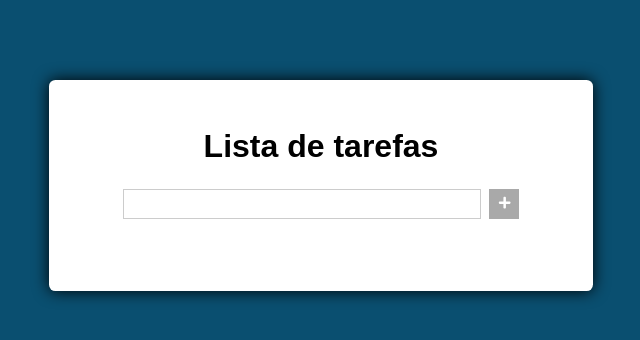
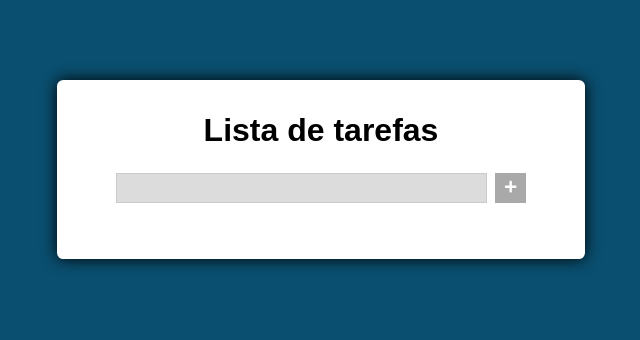
Before and after one commit to gabrielp1999/curso-javascript, a React (Create React App) app in the folder modulo-14/lista-de-tarefas/: page / in a window 1280 px wide. Shown: the top 340 px of the page, without its empty margins (319-959 px from the left). Built offline with nearby package versions, Linux system fonts and the light colour scheme.

Commit message:
Salvando no localStorage

```diff
--- a/modulo-14/lista-de-tarefas/src/components/Main.css
+++ b/modulo-14/lista-de-tarefas/src/components/Main.css
@@ -1,8 +1,9 @@
+
 .main {
   background-color:white;
-  padding: 3rem;
+  padding: 2rem 1rem;
   margin: 5rem auto;
-  max-width: 34rem;
+  max-width: 95vw;
   border-radius: 0.4rem;
   box-shadow: 0 0 1rem  rgba(0, 0, 0, 1);
 }
@@ -24,6 +25,7 @@
   min-width: 80%;
   padding: 0 1rem;
   border: 0.1rem solid #ccc;
+  background-color: gainsboro;
 }
 
 .form button[type="submit"] {
@@ -45,10 +47,16 @@
   justify-content: space-between;
   padding: 0.5rem;
   transition: all 400ms;
+  font-size: 17px;
 }
 
 .tarefas li:hover {
   background-color: darkgrey;
+}
+
+.edit, .delete {
+  height: 2rem;
+  width: 2rem;
 }
 
 .tarefas li .edit {
@@ -74,3 +82,18 @@
   cursor: pointer;
   transition: all 400ms;
 }
+
+@media screen and (min-width:550px) {
+  .main {
+    padding: 2rem;
+    margin: 5rem auto;
+    max-width: 33rem;
+    border-radius: 0.4rem;
+    box-shadow: 0 0 1rem  rgba(0, 0, 0, 1);
+  }
+
+  .edit, .delete {
+    height: 1.5rem;
+    width: 1.5rem;
+  }
+}
--- a/modulo-14/lista-de-tarefas/src/components/Main.js
+++ b/modulo-14/lista-de-tarefas/src/components/Main.js
@@ -15,6 +15,20 @@ export default class Main extends Component {
       tarefas: [],
       index: -1,
     };
+
+    componentDidMount() {
+      const tarefas = JSON.parse(localStorage.getItem('tarefas'));
+
+      if(!tarefas) return;
+      this.setState({ tarefas });
+    }
+
+    componentDidUpdate(prevProps, prevState) {
+      const { tarefas } = this.state;
+
+      if(tarefas === prevState.tarefas) return;
+       localStorage.setItem('tarefas', JSON.stringify(tarefas));
+    }
 
 
     handleSubmit = (e) => {
```
Also changed, not shown: modulo-14/lista-de-tarefas/src/App.css (line endings or trailing spaces).
